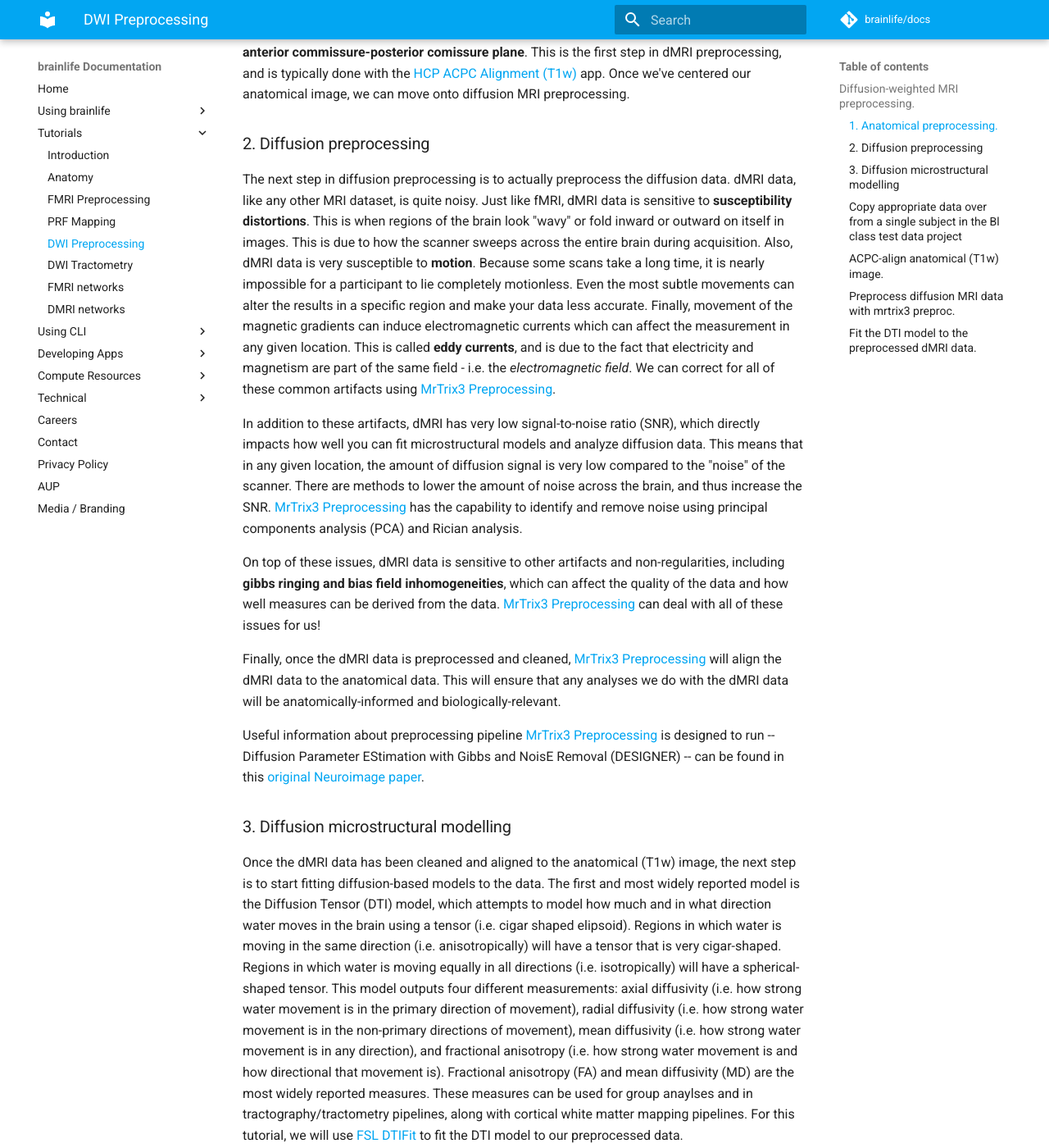
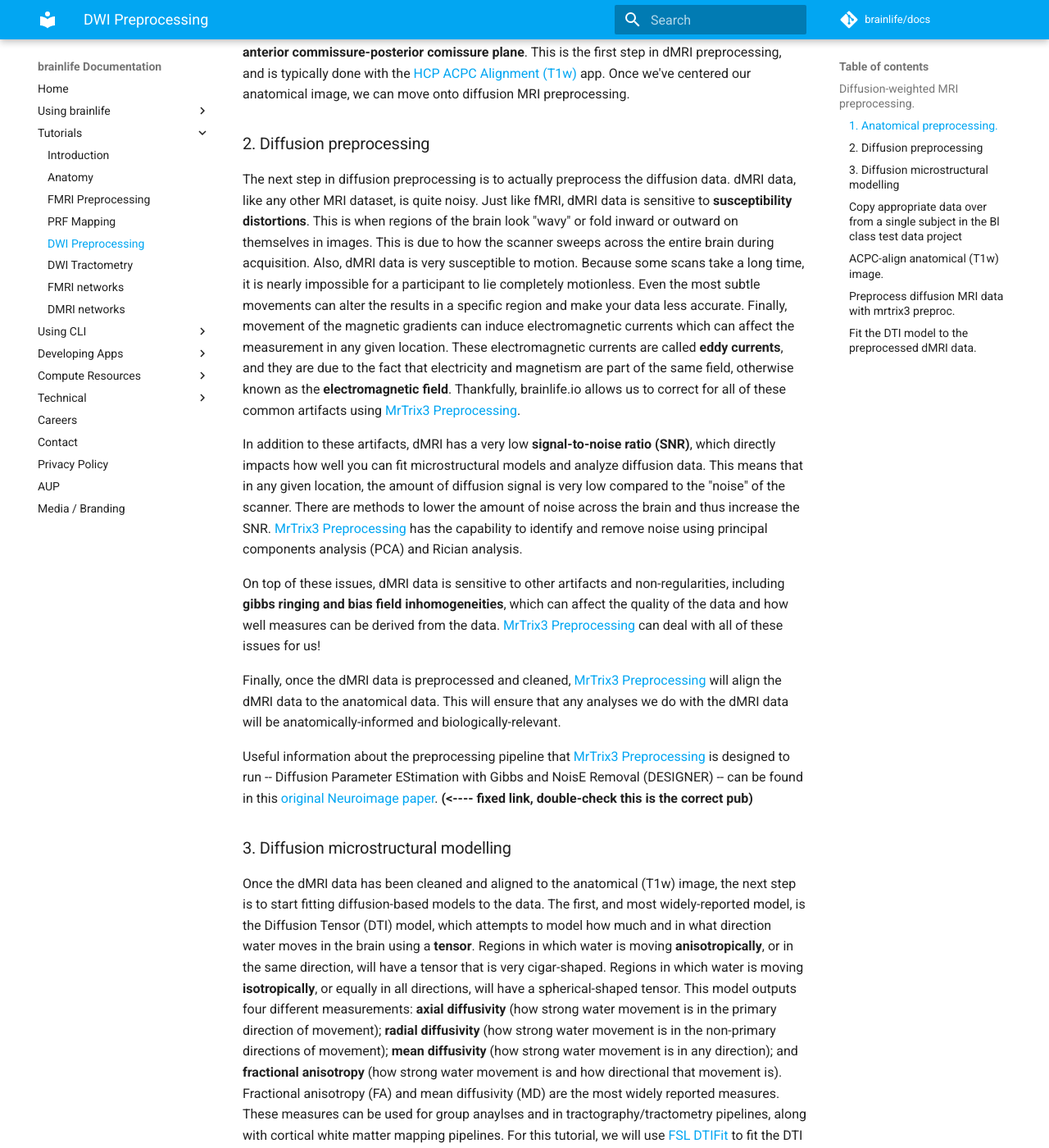
Before and after one commit to brainlife/docs, an MkDocs documentation site: the page built from docs/tutorial/diffusion-preprocessing.md, in a window 1280 px wide and 1400 px high, scrolled down 781 px. Shown: the whole window at 82% size. Built offline with MkDocs 1.6.1 and Material for MkDocs 9.7.7, drawn with Linux system fonts in a browser that asks for light colours; comment, search, counter and statistics services are not loaded; some of the changed text lies outside the part shown.

Commit message:
edits for grammar, readability, etc.

```diff
--- a/docs/tutorial/diffusion-preprocessing.md
+++ b/docs/tutorial/diffusion-preprocessing.md
@@ -9,42 +9,42 @@
 
 ### 1. Anatomical preprocessing.
 
-The first step of diffusion preprocessing often involves processing the anatomical images. In order to guarantee that any generalizations regarding location made from the preprocessed diffusion data is anatomically-informed, we must have both of our anatomical (T1w or T2w) images and our diffusion MRI images **aligned**. One way we can make this easier for [MrTrix3 Preprocessing](https://brainlife.io/app/5a813e52dc4031003b8b36f9) is by aligning the anatomical images in such a way that center of the brain is centered in the image. We refer to this as **ACPC-aligned**, as we are aligning the data to the **anterior commissure-posterior comissure plane**. This is the first step in dMRI preprocessing, and is typically done with the [HCP ACPC Alignment (T1w)](https://brainlife.io/app/5c61c69f14027a01b14adcb3) app. Once we've centered our anatomical image, we can move onto diffusion MRI preprocessing.
+The first step of diffusion preprocessing often involves processing the anatomical images. In order to guarantee that any generalizations regarding location made from the preprocessed diffusion data is anatomically-informed, we must have both of our anatomical (T1w or T2w) images and our diffusion MRI images **aligned**. One way we can make this easier for [MrTrix3 Preprocessing](https://brainlife.io/app/5a813e52dc4031003b8b36f9) is by aligning the anatomical images in such a way that the center of the brain is centered in the image. We refer to this as **ACPC-aligned**, as we are aligning the data to the **anterior commissure-posterior comissure plane**. This is the first step in dMRI preprocessing, and is typically done with the [HCP ACPC Alignment (T1w)](https://brainlife.io/app/5c61c69f14027a01b14adcb3) app. Once we've centered our anatomical image, we can move onto diffusion MRI preprocessing.
 
 ### 2. Diffusion preprocessing
 
-The next step in diffusion preprocessing is to actually preprocess the diffusion data. dMRI data, like any other MRI dataset, is quite noisy. Just like fMRI, dMRI data is sensitive to **susceptibility distortions**. This is when regions of the brain look "wavy" or fold inward or outward on itself in images. This is due to how the scanner sweeps across the entire brain during acquisition. Also, dMRI data is very susceptible to **motion**. Because some scans take a long time, it is nearly impossible for a participant to lie completely motionless. Even the most subtle movements can alter the results in a specific region and make your data less accurate. Finally, movement of the magnetic gradients can induce electromagnetic currents which can affect the measurement in any given location. This is called **eddy currents**, and is due to the fact that electricity and magnetism are part of the same field - i.e. the *electromagnetic field*. We can correct for all of these common artifacts using [MrTrix3 Preprocessing](https://brainlife.io/app/5a813e52dc4031003b8b36f9).
+The next step in diffusion preprocessing is to actually preprocess the diffusion data. dMRI data, like any other MRI dataset, is quite noisy. Just like fMRI, dMRI data is sensitive to **susceptibility distortions**. This is when regions of the brain look "wavy" or fold inward or outward on themselves in images. This is due to how the scanner sweeps across the entire brain during acquisition. Also, dMRI data is very susceptible to motion. Because some scans take a long time, it is nearly impossible for a participant to lie completely motionless. Even the most subtle movements can alter the results in a specific region and make your data less accurate. Finally, movement of the magnetic gradients can induce electromagnetic currents which can affect the measurement in any given location. These electromagnetic currents are called **eddy currents**, and they are due to the fact that electricity and magnetism are part of the same field, otherwise known as the **electromagnetic field**. Thankfully, brainlife.io allows us to correct for all of these common artifacts using [MrTrix3 Preprocessing](https://brainlife.io/app/5a813e52dc4031003b8b36f9).
 
-In addition to these artifacts, dMRI has very low signal-to-noise ratio (SNR), which directly impacts how well you can fit microstructural models and analyze diffusion data. This means that in any given location, the amount of diffusion signal is very low compared to the "noise" of the scanner. There are methods to lower the amount of noise across the brain, and thus increase the SNR. [MrTrix3 Preprocessing](https://brainlife.io/app/5a813e52dc4031003b8b36f9) has the capability to identify and remove noise using principal components analysis (PCA) and Rician analysis.
+In addition to these artifacts, dMRI has a very low **signal-to-noise ratio (SNR)**, which directly impacts how well you can fit microstructural models and analyze diffusion data. This means that in any given location, the amount of diffusion signal is very low compared to the "noise" of the scanner. There are methods to lower the amount of noise across the brain and thus increase the SNR. [MrTrix3 Preprocessing](https://brainlife.io/app/5a813e52dc4031003b8b36f9) has the capability to identify and remove noise using principal components analysis (PCA) and Rician analysis.
 
 On top of these issues, dMRI data is sensitive to other artifacts and non-regularities, including **gibbs ringing and bias field inhomogeneities**, which can affect the quality of the data and how well measures can be derived from the data. [MrTrix3 Preprocessing](https://brainlife.io/app/5a813e52dc4031003b8b36f9) can deal with all of these issues for us!
 
 Finally, once the dMRI data is preprocessed and cleaned, [MrTrix3 Preprocessing](https://brainlife.io/app/5a813e52dc4031003b8b36f9) will align the dMRI data to the anatomical data. This will ensure that any analyses we do with the dMRI data will be anatomically-informed and biologically-relevant.
 
-Useful information about preprocessing pipeline [MrTrix3 Preprocessing](https://brainlife.io/app/5a813e52dc4031003b8b36f9) is designed to run -- Diffusion Parameter EStimation with Gibbs and NoisE Removal (DESIGNER) -- can be found in this [original Neuroimage paper](https://pubmed.ncbi.nlm.nih.gov/30077743-evaluation-of-the-accuracy-and-precision-of-the-diffusion-parameter-estimation-with-gibbs-and-noise-removal-pipeline/).
+Useful information about the preprocessing pipeline that [MrTrix3 Preprocessing](https://brainlife.io/app/5a813e52dc4031003b8b36f9) is designed to run -- Diffusion Parameter EStimation with Gibbs and NoisE Removal (DESIGNER) -- can be found in this [original Neuroimage paper](https://www.ncbi.nlm.nih.gov/pubmed/30077743). **(<---- fixed link, double-check this is the correct pub)**
 
 ### 3. Diffusion microstructural modelling
 
-Once the dMRI data has been cleaned and aligned to the anatomical (T1w) image, the next step is to start fitting diffusion-based models to the data. The first and most widely reported model is the Diffusion Tensor (DTI) model, which attempts to model how much and in what direction water moves in the brain using a tensor (i.e. cigar shaped elipsoid). Regions in which water is moving in the same direction (i.e. anisotropically) will have a tensor that is very cigar-shaped. Regions in which water is moving equally in all directions (i.e. isotropically) will have a spherical-shaped tensor. This model outputs four different measurements: axial diffusivity (i.e. how strong water movement is in the primary direction of movement), radial diffusivity (i.e. how strong water movement is in the non-primary directions of movement), mean diffusivity (i.e. how strong water movement is in any direction), and fractional anisotropy (i.e. how strong water movement is and how directional that movement is). Fractional anisotropy (FA) and mean diffusivity (MD) are the most widely reported measures. These measures can be used for group anaylses and in tractography/tractometry pipelines, along with cortical white matter mapping pipelines. For this tutorial, we will use [FSL DTIFit](https://brainlife.io/app/5c1d67383e9c170177733d3f) to fit the DTI model to our preprocessed data.
+Once the dMRI data has been cleaned and aligned to the anatomical (T1w) image, the next step is to start fitting diffusion-based models to the data. The first, and most widely-reported model, is the Diffusion Tensor (DTI) model, which attempts to model how much and in what direction water moves in the brain using a **tensor**. Regions in which water is moving **anisotropically**, or in the same direction, will have a tensor that is very cigar-shaped. Regions in which water is moving **isotropically**, or equally in all directions, will have a spherical-shaped tensor. This model outputs four different measurements: **axial diffusivity** (how strong water movement is in the primary direction of movement); **radial diffusivity** (how strong water movement is in the non-primary directions of movement); **mean diffusivity** (how strong water movement is in any direction); and **fractional anisotropy** (how strong water movement is and how directional that movement is). Fractional anisotropy (FA) and mean diffusivity (MD) are the most widely reported measures. These measures can be used for group anaylses and in tractography/tractometry pipelines, along with cortical white matter mapping pipelines. For this tutorial, we will use [FSL DTIFit](https://brainlife.io/app/5c1d67383e9c170177733d3f) to fit the DTI model to our preprocessed data.
 
 Now, let's get to work! The following steps of this tutorial will show you how to:
 
 1. ACPC align the anatomical (T1w) image,
 2. preprocess the dMRI data using MrTrix3 Preprocessing,
-3. fit the diffusion tensor (DTI) model to the preprocessed dMRI data.
+3. and fit the diffusion tensor (DTI) model to the preprocessed dMRI data.
 
 ### Copy appropriate data over from a single subject in the Bl class test data project
 
-1. Click the following link to go to the project's page for the 'Bl class test data' project: https://brainlife.io/project/5e6ea1a48a2089fc6d8e9fc7
-1. Click the 'Archive' tab at the top of the screen to go to the archive's page.
+1. Click the following link to go to the project's page for the 'Bl class test data' project: [https://brainlife.io/project/5e6ea1a48a2089fc6d8e9fc7](https://brainlife.io/project/5e6ea1a48a2089fc6d8e9fc7)
+1. Click the 'Archive' tab at the top of the screen to go to the Archives page.
 1. Select the following datatypes from one subject by clicking the boxes next to the data:
     * dwi
         * Both dwi files
     * anat/t1w
 1. Click the 'Stage to process' button on the right side of the screen
-    * For 'Project', select your project from the drop-down menu.
-    * For 'Process', select 'Create New Process' and title it "dMRI Prep Tutorial". Hit 'Submit'.
-        * This will take you to the process on your Project's page
+    * For 'Project,', select your project from the drop-down menu.
+    * For 'Process,' select 'Create New Process' and title it "dMRI Prep Tutorial." Hit 'Submit.'
+        * This will take you to the process on your Projects page
 1. Archive the data in your project by clickin the 'Archive' button next to each dataset.
 
 Your data should now be staged for processing and archived in your projects page! You're now ready to move onto the first step: ACPC alignment of the anatomical (T1w) image!
```
